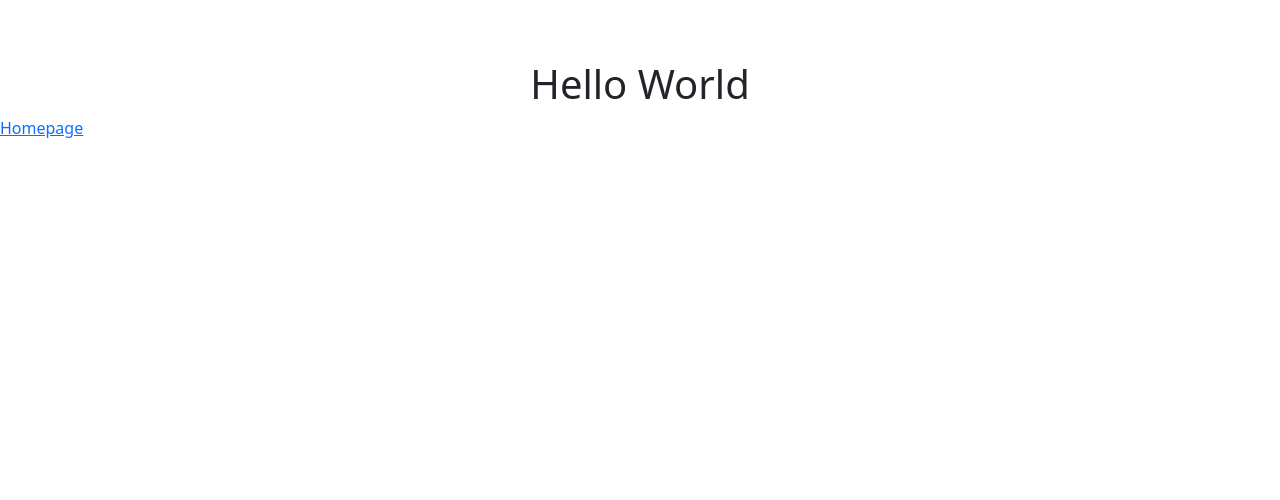
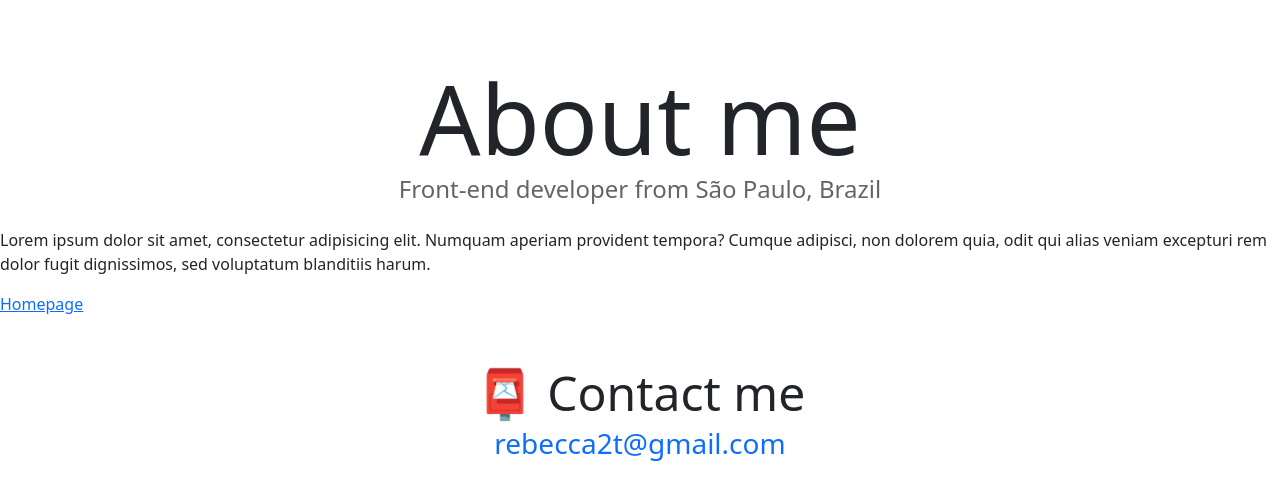
Before and after one commit to RebeccaTamachiro/responsive-portfolio-homework, a plain HTML site: page about.html in a window 1280 px wide. Drawn offline with nearby package versions, Linux system fonts and the light colour scheme.

Commit message:
Added headings and basic structure within the pages

```diff
--- a/about.html
+++ b/about.html
@@ -10,8 +10,17 @@
   <link rel="stylesheet" href="/css/styles.css">
 </head>
 <body>
-  <h1>Hello World</h1>
+  <h1 class="page-title">About me</h1>
+  <h3>Front-end developer from São Paulo, Brazil</h3>
+  <p class="about-intro mt-4">
+    Lorem ipsum dolor sit amet, consectetur adipisicing elit. Numquam aperiam provident tempora? Cumque adipisci, non
+    dolorem quia, odit qui alias veniam excepturi rem dolor fugit dignissimos, sed voluptatum blanditiis harum.
+  </p>
   <a href="/">Homepage</a>
+  <div id="contact" class="my-5">
+    <h2>📮 Contact me</h2>
+    <a href="mailto:[email]" class="email-link"> rebecca2t@gmail.com </a>
+  </div>
   <script src="https://cdn.jsdelivr.net/npm/bootstrap@5.0.0-beta3/dist/js/bootstrap.bundle.min.js"
     integrity="sha384-JEW9xMcG8R+pH31jmWH6WWP0WintQrMb4s7ZOdauHnUtxwoG2vI5DkLtS3qm9Ekf" crossorigin="anonymous"></script>
 </body>
--- a/css/styles.css
+++ b/css/styles.css
@@ -2,6 +2,33 @@ body {
   margin: 60px auto;
 }
 
+h1,
+h2,
+h3 {
+  text-align: center;
+  margin: 0;
+}
+
 h1 {
-  text-align: center;
+  font-size: 96px;
 }
+
+h2 {
+  font-size: 48px;
+}
+
+h3 {
+  font-size: 24px;
+  opacity: 0.7;
+}
+
+.email-link {
+  display: flex;
+  justify-content: center;
+  font-size: 28px;
+  text-decoration: none;
+}
+
+.email-link:hover {
+  text-decoration: underline;
+}
```
Also changed, not shown: index.html (+3 -1 lines).
